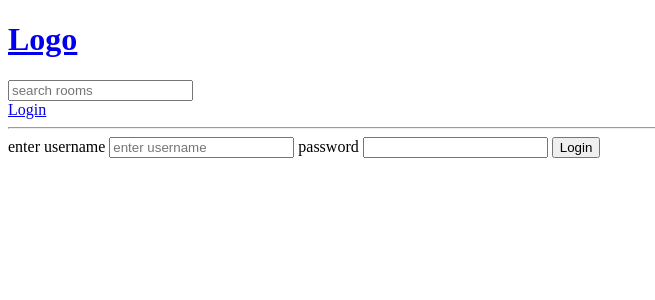
After one commit to musthak2001/django_study_room, a Django app: page /login/ in a window 1280 px wide. The commit adds this page. Shown: the top 300 px of the page, without its empty margins (0-655 px from the left). Run offline with Django 5.2, Linux system fonts and the light colour scheme.

Commit message:
Login module completed !

```diff
--- /dev/null
+++ b/study_room/base/templates/base/login_register.html
@@ -0,0 +1,21 @@
+{% extends 'main.html'  %}
+
+{% block content %}
+
+<div>
+
+    <form action="" method="post">
+
+        {% csrf_token %}
+        <label for="">enter username</label>
+        <input type="text" name="username" id="" value="" placeholder="enter username">
+        <label for="">password</label>
+        <input type="password" name="password" value="">
+        <input type="submit" value="Login">
+
+    </form>
+
+
+
+</div>
+{% endblock content %}
--- a/study_room/base/urls.py
+++ b/study_room/base/urls.py
@@ -4,6 +4,7 @@ from . import views
 
 urlpatterns = [
 
+    path('login/', views.loginPage,name="login"),
     path('', views.home,name="home"),  # Empty path for root URL, calls home function
     path('room/<int:pk>/', views.room, name="room"),
     path('navbar/', views.navbar,name="navbar"),
--- a/study_room/base/views.py
+++ b/study_room/base/views.py
@@ -1,6 +1,10 @@
+from email import message
+from multiprocessing import context
 from django.shortcuts import render,redirect
 from .models import Room,Topic
 from .forms import RoomForm
+from django.contrib.auth.models import User
+
 from django.db.models import Q
 # Create your views here.
 
@@ -64,3 +68,16 @@ def deleteRoom(request,pk):
         room.delete()
         return redirect('home')
     return render(request,'base/delete.html',{'obj':room})
+
+def loginPage(request):
+
+    if request.method == 'POST':
+        email = request.POST.get('username')
+        password = request.POST.get('password')
+
+        try:
+            user=User.objects.get(username=username)
+        except:
+            messages.error(request, 'User does not exists')
+    context = {}
+    return render(request,'base/login_register.html',context)
--- a/study_room/templates/navbar.html
+++ b/study_room/templates/navbar.html
@@ -7,4 +7,6 @@
    <input type="text" name="q" placeholder="search rooms">
 
 </form>
+
+<a href="{%  url 'login' %}">Login</a>
 <hr>
```
